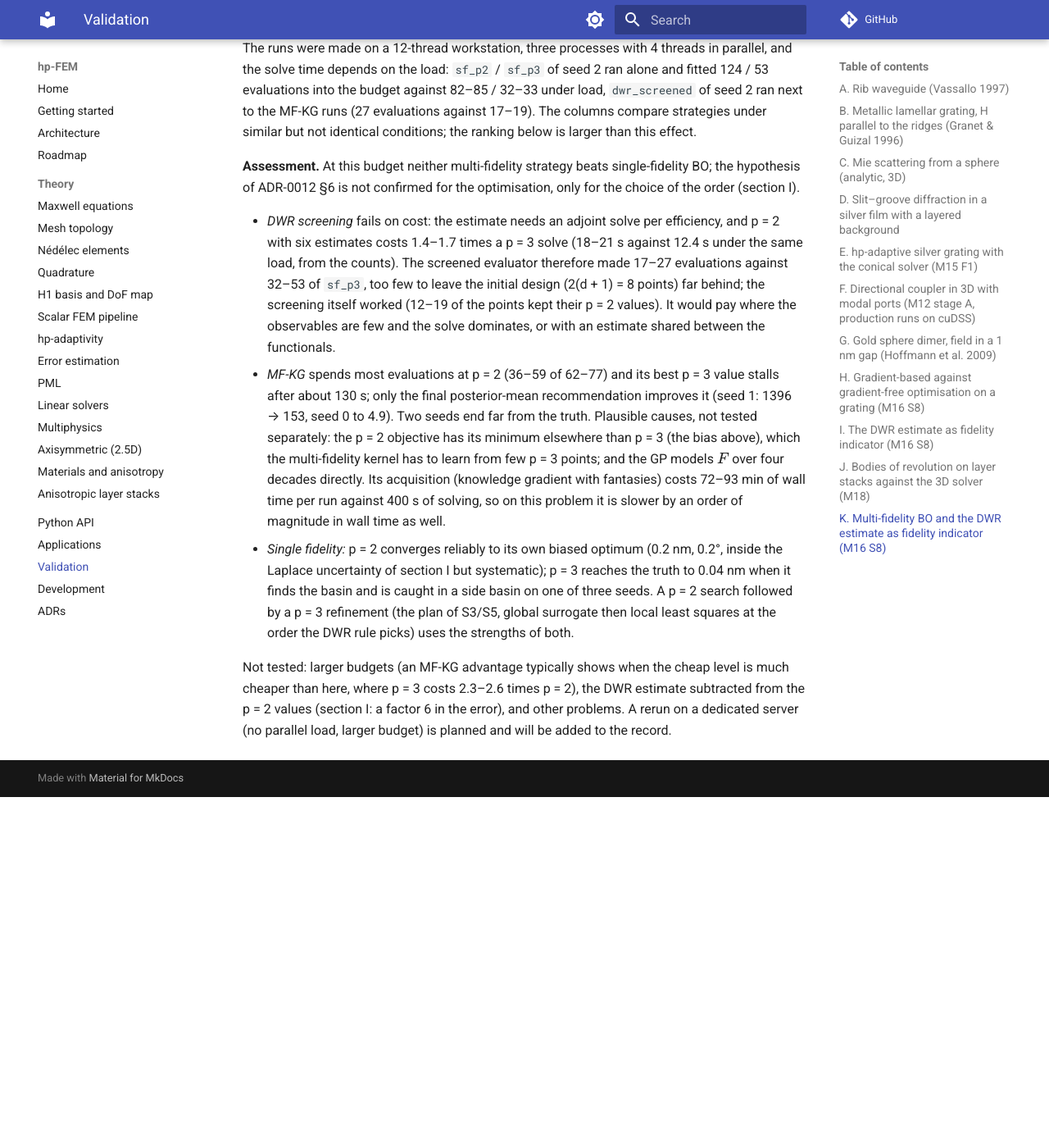
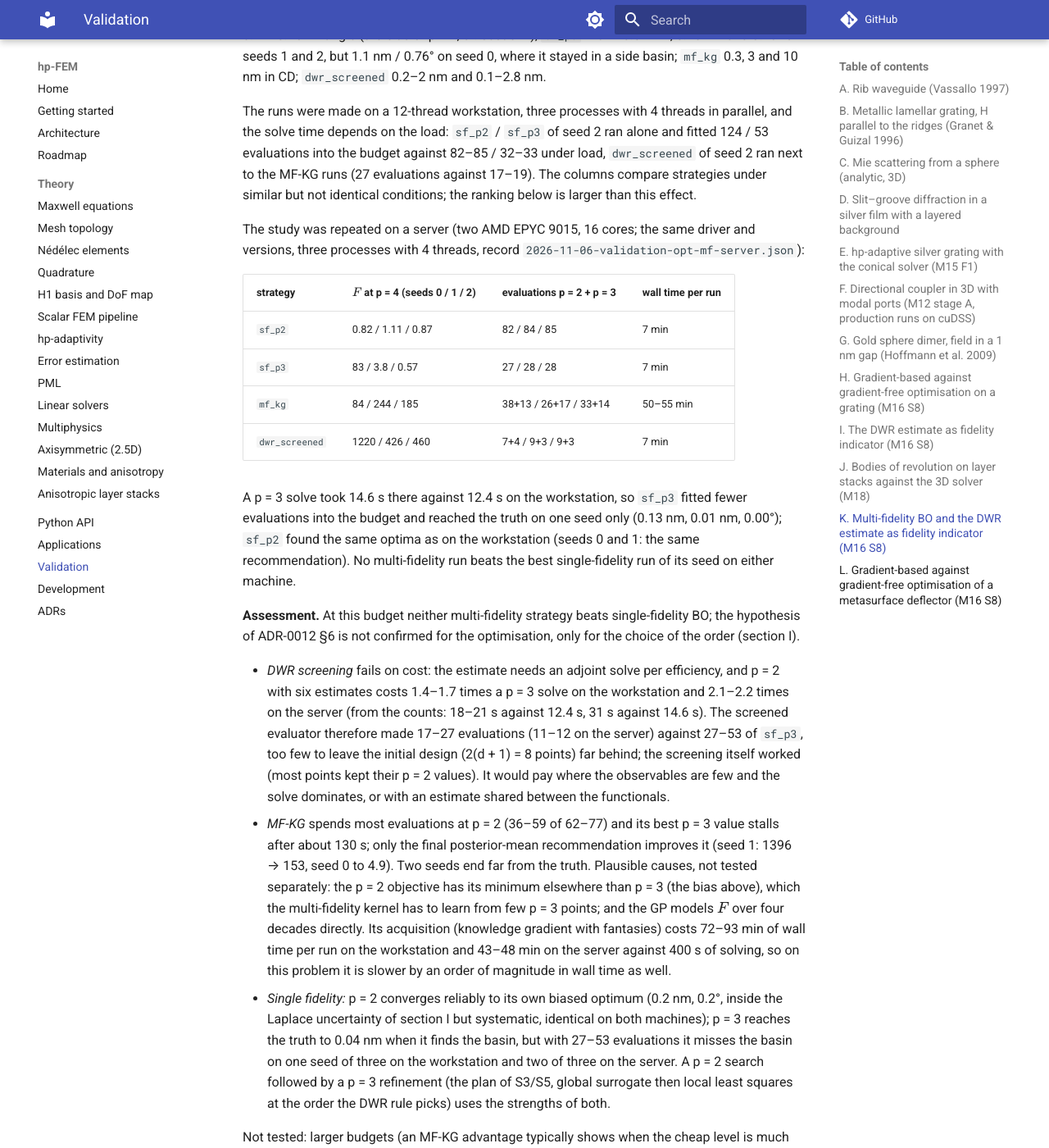
Before and after one commit to PhotonPower/hp-FEM, an MkDocs documentation site: the page built from docs/validation.md, in a window 1280 px wide and 1400 px high, scrolled down 29390 px. Shown: the whole window at 82% size. Built offline with MkDocs 1.6.1 and Material for MkDocs 9.7.7, drawn with Linux system fonts in a browser that asks for light colours; comment, search, counter and statistics services are not loaded; before the commit the page ends 30362 px from its top, so only the background shows below that; some of the changed text lies outside the part shown.

Commit message:
docs(validation): M16 S8 server runs, metasurface section L; S8 ticked
Server records (two AMD EPYC 9015, issue #202) for the four studies of
benchmarks/opt_validation.py, saved as *-server.json next to the workstation records:
- H and I rerun after the PML fix #156: same conclusions; gradient-enhanced BO reaches the
  noise level first on all three seeds, the DWR rule picks p = 3 with a bias of 0.10 std.
- K repeated on the server: no multi-fidelity gain on either machine.
- L (new): TiO2 metasurface deflector into the -1 order; both BO variants find the global
  maximum (0.916) on every seed, Nelder-Mead and L-BFGS-B depend on the start.
Roadmap M16 S8 ticked (M16 complete), CLAUDE.md status, CHANGELOG.

Co-Authored-By: Claude Opus 5.5 <noreply@anthropic.com>

```diff
--- a/docs/validation.md
+++ b/docs/validation.md
@@ -702,35 +702,36 @@ truth gives $F = 0.016$ (the floor of the discretisation, largest deviation $1.9
 so $F \le m = 6$ means a match to the noise level and $F \le 0.06$ one to a tenth of it.
 Budget 40 evaluations, seeds 0–2 (initial designs; random starts in the box for the local
 methods). Driver `benchmarks/opt_validation.py bo`, record
-`benchmarks/results/2026-10-10-validation-opt-bo.json` (three processes with 6 threads each).
-Both studies of S8 ran before the fix of the grating PML angle (#156, every grating PML was
-designed for normal incidence); target and model share the PML, so the comparisons are
-self-consistent, but the absolute efficiencies differ slightly from those of today's code.
+`benchmarks/results/2026-11-06-validation-opt-bo-server.json` (code after the fix of the grating
+PML angle #156; a server with two AMD EPYC 9015, 16 cores, 6 threads, next to the study of
+section L). The first run, before #156 (`2026-10-10-validation-opt-bo.json`; target and model
+shared the PML designed for normal incidence, so it was self-consistent), gave the same picture
+with the differences noted below.
 
 | method | evaluations to $F \le m$ (seeds 0 / 1 / 2) | best $F$ after 40 | s per evaluation |
 |---|---|---|---|
-| Bayesian optimisation, EI | 39 / 26 / 30 | 1.16 / 0.42 / 0.53 | 5.4 |
-| Bayesian optimisation, EI, gradient-enhanced | 16 / 31 / 22 | 0.26 / 0.15 / 0.16 | 9.0 |
-| Nelder–Mead | – / – / 40 | 34 / 41 / 4.5 | 8.0 |
-| differential evolution | – / – / – | 338 / 775 / 285 | 8.6 |
-| L-BFGS-B (random start) | – / 27 / – | 3364 / 0.38 / 2828 | 7.5 |
+| Bayesian optimisation, EI | 36 / 34 / 27 | 0.46 / 0.87 / 0.44 | 4.8 |
+| Bayesian optimisation, EI, gradient-enhanced | 17 / 31 / 22 | 0.33 / 0.13 / 0.20 | 7.2 |
+| Nelder–Mead | – / – / 38 | 35 / 42 / 4.1 | 4.5 |
+| differential evolution | – / – / – | 337 / 779 / 285 | 4.5 |
+| L-BFGS-B (random start) | – / – / – | 3360 / 3100 / 410 | 6.5 |
 
-At the best points the gradient-enhanced BO is within 0.04 nm in CD, 0.13–0.20 nm in height and
-0.04–0.09° in angle, plain BO within 0.09 nm, 0.08–0.23 nm and 0.03–0.19°; the BO runs remeshed
-10–22 times (the initial designs fill the box).
+At the best points the gradient-enhanced BO is within 0.03–0.05 nm in CD, 0.16–0.29 nm in height
+and 0.05–0.08° in angle, plain BO within 0.04–0.13 nm, 0.14–0.31 nm and 0.03–0.07°; the BO runs
+remeshed 11–21 times (the initial designs fill the box).
 
-**Assessment.** Gradient-enhanced BO reaches the noise level in fewer evaluations on two of three
-seeds (16 and 22 against 39 and 30; on seed 1 the plain one is faster, 26 against 31) and ends
-2–4 times lower in $F$ on all three. An evaluation with the Jacobian costs about 1.7 times one
+**Assessment.** Gradient-enhanced BO reaches the noise level in fewer evaluations on all three
+seeds (17 / 31 / 22 against 36 / 34 / 27; before #156 the plain one was faster on seed 1) and
+ends 1.4–6.6 times lower in $F$. An evaluation with the Jacobian costs about 1.5 times one
 without, so in wall time the two are close up to the noise level and the gradients pay off in
-the final accuracy. The local gradient method alone is fast when it starts in the basin (seed 1:
-the noise level in 27 evaluations, $F = 0.38$) but stops at a corner of the box from two of three
-random starts; Nelder–Mead and differential evolution are far from the goal after 40
-evaluations (differential evolution needs a population of tens per generation). No method
-reached $F \le 0.06$ within 40 evaluations. The study is small (three seeds, one problem, one
-budget) and the per-evaluation times include the contention of three parallel processes; it
-supports the plan of S3/S5 — a global surrogate stage, with gradients where the evaluator
-provides them, before a local least-squares fit — rather than proving a general ranking.
+the final accuracy. The local gradient method alone stops at a corner of the box from all three
+random starts (after 14, 14 and 28 evaluations); before #156 one of the three started in the
+basin and reached the noise level in 27 evaluations. Nelder–Mead and differential evolution are
+far from the goal after 40 evaluations (differential evolution needs a population of tens per
+generation). No method reached $F \le 0.06$ within 40 evaluations. The study is small (three
+seeds, one problem, one budget); it supports the plan of S3/S5 — a global surrogate stage, with
+gradients where the evaluator provides them, before a local least-squares fit — rather than
+proving a general ranking.
 
 ## I. The DWR estimate as fidelity indicator (M16 S8)
 
@@ -748,8 +749,10 @@ the same five data sets with `opt.fit` (least squares from the start geometry 11
 The bias of a strategy is measured *paired*: the shift of its estimate against the p = 4 fit of
 the same data set, averaged over the seeds (the noise realisation cancels; the spread of the
 shift over the seeds is below a third of its mean for CD and angle at p = 2). Driver
-`benchmarks/opt_validation.py dwr`, record `benchmarks/results/2026-10-10-validation-opt-dwr.json`.
-Data, model and reference share the PML of section H (before #156).
+`benchmarks/opt_validation.py dwr`, record
+`benchmarks/results/2026-11-06-validation-opt-dwr-server.json` (code after #156, the server of
+section H, 6 threads). The first run before #156 (`2026-10-10-validation-opt-dwr.json`) agrees
+to within 0.1 standard deviation in every shift below and picks the same order.
 
 **Effectivity.** At the truth on the morphed start mesh, the signed DWR estimate
 (`conical_dwr_estimate` of the order functional) against the true error (p = 5 on the same
@@ -757,33 +760,34 @@ mesh), largest over the six observables:
 
 | p | largest true error | largest estimate | after subtracting the estimate | largest $\eta$ at the start |
 |---|---|---|---|---|
-| 2 | $1.73\cdot10^{-3}$ | $1.71\cdot10^{-3}$ | $2.8\cdot10^{-4}$ | $2.96\cdot10^{-3}$ |
-| 3 | $2.80\cdot10^{-4}$ | $2.01\cdot10^{-4}$ | $7.9\cdot10^{-5}$ | $1.98\cdot10^{-4}$ |
-| 4 | $7.86\cdot10^{-5}$ | $7.86\cdot10^{-5}$ | $1.9\cdot10^{-8}$ | $7.97\cdot10^{-5}$ |
+| 2 | $1.61\cdot10^{-3}$ | $1.58\cdot10^{-3}$ | $2.7\cdot10^{-4}$ | $2.67\cdot10^{-3}$ |
+| 3 | $2.64\cdot10^{-4}$ | $1.85\cdot10^{-4}$ | $8.0\cdot10^{-5}$ | $1.93\cdot10^{-4}$ |
+| 4 | $7.95\cdot10^{-5}$ | $7.95\cdot10^{-5}$ | $1.9\cdot10^{-8}$ | $8.29\cdot10^{-5}$ |
 
-The sign is right for every observable; the estimate captures 69–99 % of the error at p = 3 and
-all of it at p = 4, so subtracting it gains a factor 6, 4 and 4000. The bound $\sum_K |r_K|$
-overestimates by 1.7 to $10^3$ and is no stopping criterion. With κσ = $2\cdot10^{-4}$ the rule
-selects p = 3 at the start geometry.
+The sign is right for every observable at p = 3 and 4 and for five of six at p = 2 (the sixth has
+a true error of $5\cdot10^{-5}$, a thirtieth of the largest); for the observables with the larger
+errors the estimate captures 67–105 % of the error at p = 3 and all of it at p = 4, so
+subtracting it gains a factor 6, 3 and 4000. The bound $\sum_K |r_K|$ overestimates by 1.7 to
+700 and is no stopping criterion. With κσ = $2\cdot10^{-4}$ the rule selects p = 3 at the start
+geometry (largest $\eta$ $1.93\cdot10^{-4}$, just below).
 
 **Fits.**
 
 | strategy | shift against p = 4: CD / height / angle | same, in the fit's std | rms deviation from the truth, in std | within 2 std | evaluations | median time per fit |
 |---|---|---|---|---|---|---|
-| p = 2 | +0.170 nm / +0.071 nm / −0.126° | 0.68 / 0.16 / −0.42 | 0.87 / 0.85 / 0.53 | 15 of 15 | 10.4 | 81 s |
-| p = 2, $\sigma^2 + \eta^2$ as noise | +0.149 nm / −0.086 nm / −0.069° | 0.59 / −0.17 / −0.22 | 0.80 / 0.95 / 0.61 | 15 of 15 | 9.8 | 151 s |
-| p = 3 (the DWR rule) | +0.028 nm / −0.002 nm / −0.021° | 0.11 / −0.01 / −0.07 | 0.77 / 0.95 / 0.78 | 15 of 15 | 10.2 | 284 s |
-| p = 4 (reference) | 0 | 0 | 0.80 / 0.95 / 0.84 | 15 of 15 | 11.4 | 800 s |
+| p = 2 | +0.154 nm / +0.039 nm / −0.100° | 0.62 / 0.09 / −0.33 | 0.85 / 0.81 / 0.54 | 15 of 15 | 10.2 | 90 s |
+| p = 2, $\sigma^2 + \eta^2$ as noise | +0.144 nm / −0.084 nm / −0.061° | 0.56 / −0.17 / −0.20 | 0.77 / 0.96 / 0.62 | 15 of 15 | 11.2 | 93 s |
+| p = 3 (the DWR rule) | +0.024 nm / +0.023 nm / −0.024° | 0.10 / 0.05 / −0.08 | 0.77 / 0.93 / 0.78 | 15 of 15 | 10.6 | 195 s |
+| p = 4 (reference) | 0 | 0 | 0.80 / 0.95 / 0.84 | 15 of 15 | 10.6 | 525 s |
 
-(The rule's fits repeat the p = 3 computation and agree with it to $10^{-7}$; the median times
-are from a workstation shared with other jobs and indicate the ratio only, the record has every
-run.)
+(The rule's fits repeat the p = 3 computation and agree with it to $10^{-7}$; the record has
+every run.)
 
 **Assessment.** The premises hold on this problem. The estimate is accurate enough to choose
-the order: the rule picks p = 3 and the bias there is 0.11 std in CD and below 0.1 std in the
-other parameters — the size κ = 0.1 promises — at a third of the cost of p = 4. At p = 2, where
-$\eta$ reaches 1.5σ, the bias is 0.68 std in CD and 0.42 std in angle. Adding $\eta^2$ to the
-noise variance does not remove it (0.59 / 0.22 std): it widens the error bars by at most 13 %
+the order: the rule picks p = 3 and the bias there is 0.10 std in CD and below 0.1 std in the
+other parameters — the size κ = 0.1 promises — at about a third of the cost of p = 4. At p = 2,
+where $\eta$ reaches 1.3σ, the bias is 0.62 std in CD and 0.33 std in angle. Adding $\eta^2$ to
+the noise variance does not remove it (0.56 / 0.20 std): it widens the error bars by at most 13 %
 and reweights the observables, but a systematic error stays a shift — the reason ADR-0012
 gives for not doing so. The bias at p = 2 is invisible in the usual diagnostics: all strategies
 cover the truth within 2 std in every run and their rms deviations are alike, because the noise
@@ -920,16 +924,31 @@ evaluations into the budget against 82–85 / 32–33 under load, `dwr_screened`
 to the MF-KG runs (27 evaluations against 17–19). The columns compare strategies under similar
 but not identical conditions; the ranking below is larger than this effect.
 
+The study was repeated on a server (two AMD EPYC 9015, 16 cores; the same driver and versions,
+three processes with 4 threads, record `2026-11-06-validation-opt-mf-server.json`):
+
+| strategy | $F$ at p = 4 (seeds 0 / 1 / 2) | evaluations p = 2 + p = 3 | wall time per run |
+|---|---|---|---|
+| `sf_p2` | 0.82 / 1.11 / 0.87 | 82 / 84 / 85 | 7 min |
+| `sf_p3` | 83 / 3.8 / 0.57 | 27 / 28 / 28 | 7 min |
+| `mf_kg` | 84 / 244 / 185 | 38+13 / 26+17 / 33+14 | 50–55 min |
+| `dwr_screened` | 1220 / 426 / 460 | 7+4 / 9+3 / 9+3 | 7 min |
+
+A p = 3 solve took 14.6 s there against 12.4 s on the workstation, so `sf_p3` fitted fewer
+evaluations into the budget and reached the truth on one seed only (0.13 nm, 0.01 nm, 0.00°);
+`sf_p2` found the same optima as on the workstation (seeds 0 and 1: the same recommendation).
+No multi-fidelity run beats the best single-fidelity run of its seed on either machine.
+
 **Assessment.** At this budget neither multi-fidelity strategy beats single-fidelity BO; the
 hypothesis of ADR-0012 §6 is not confirmed for the optimisation, only for the choice of the
 order (section I).
 
 - *DWR screening* fails on cost: the estimate needs an adjoint solve per efficiency, and p = 2
-  with six estimates costs 1.4–1.7 times a p = 3 solve (18–21 s against 12.4 s under the same
-  load, from the counts). The screened evaluator therefore made
-  17–27 evaluations against 32–53 of `sf_p3`, too few to leave the initial design
-  (2(d + 1) = 8 points) far behind; the screening itself worked (12–19 of the points kept their
-  p = 2 values). It would pay where the observables are few and the solve dominates, or with an
+  with six estimates costs 1.4–1.7 times a p = 3 solve on the workstation and 2.1–2.2 times on
+  the server (from the counts: 18–21 s against 12.4 s, 31 s against 14.6 s). The screened
+  evaluator therefore made 17–27 evaluations (11–12 on the server) against 27–53 of `sf_p3`, too
+  few to leave the initial design (2(d + 1) = 8 points) far behind; the screening itself worked
+  (most points kept their p = 2 values). It would pay where the observables are few and the solve dominates, or with an
   estimate shared between the functionals.
 - *MF-KG* spends most evaluations at p = 2 (36–59 of 62–77) and its best p = 3 value stalls
   after about 130 s; only the final posterior-mean recommendation improves it (seed 1:
@@ -937,15 +956,59 @@ order (section I).
   separately: the p = 2 objective has its minimum elsewhere than p = 3 (the bias above), which
   the multi-fidelity kernel has to learn from few p = 3 points; and the GP models $F$ over four
   decades directly. Its acquisition (knowledge gradient with fantasies) costs 72–93 min of wall
-  time per run against 400 s of solving, so on this problem it is slower by an order of
+  time per run on the workstation and 43–48 min on the server against 400 s of solving, so on this problem it is slower by an order of
   magnitude in wall time as well.
 - *Single fidelity:* p = 2 converges reliably to its own biased optimum (0.2 nm, 0.2°, inside
-  the Laplace uncertainty of section I but systematic); p = 3 reaches the truth to 0.04 nm when
-  it finds the basin and is caught in a side basin on one of three seeds. A p = 2 search followed
+  the Laplace uncertainty of section I but systematic, identical on both machines); p = 3
+  reaches the truth to 0.04 nm when it finds the basin, but with 27–53 evaluations it misses the
+  basin on one seed of three on the workstation and two of three on the server. A p = 2 search followed
   by a p = 3 refinement (the plan of S3/S5, global surrogate then local least squares at the
   order the DWR rule picks) uses the strengths of both.
 
 Not tested: larger budgets (an MF-KG advantage typically shows when the cheap level is much
 cheaper than here, where p = 3 costs 2.3–2.6 times p = 2), the DWR estimate subtracted from
-the p = 2 values (section I: a factor 6 in the error), and other problems. A rerun on a
-dedicated server (no parallel load, larger budget) is planned and will be added to the record.
+the p = 2 values (section I: a factor 6 in the error), and other problems.
+
+## L. Gradient-based against gradient-free optimisation of a metasurface deflector (M16 S8)
+
+**Problem.** A TiO₂ ridge (trapezoid) on fused silica, period 500 nm, illuminated from the
+air at 600 nm under 36.87° — the Littrow angle of the −1 order in air — so that the cell deflects
+the transmitted light into the −1 order in the glass. Objective: maximise the mean $\bar T_{-1} = (T_{-1}^s + T_{-1}^p)/2$ of
+the −1 transmission efficiency for s and p (polarisation-independent deflection) over the width
+CD ∈ [60, 400] nm, the height ∈ [150, 600] nm and the side-wall angle ∈ [80°, 90°]. The
+structured unit-cell mesh (a column line bent onto the side wall, 20 nm rows) is built at the
+tallest ridge, morphed exactly and remeshed when the quality guard trips; p = 2 (at the start geometry p = 2
+and p = 4 differ by less than $5\cdot10^{-4}$ in the efficiencies, the energy balance closes to
+$10^{-4}$). The landscape has two maxima, $\bar T_{-1} \approx 0.92$ near (166 nm, 287 nm) and
+$\approx 0.68$ near (285 nm, 500 nm), and is about 0.5 at the height bound. The five
+methods of section H, 40 evaluations, seeds 0–2 (random starts in the box for the local methods).
+Driver `benchmarks/opt_validation.py meta`, record
+`benchmarks/results/2026-11-06-validation-opt-meta-server.json` (the server of section H, 6
+threads, next to the study of section H).
+
+| method | best $\bar T_{-1}$ (seeds 0 / 1 / 2) | evaluations to within 0.01 of the best | s per evaluation |
+|---|---|---|---|
+| Bayesian optimisation, EI | 0.9144 / 0.9160 / 0.9144 | 22 / 26 / 17 | 2.3 |
+| Bayesian optimisation, EI, gradient-enhanced | 0.9153 / 0.9161 / 0.9161 | 22 / 15 / 21 | 6.1 |
+| Nelder–Mead | 0.682 / 0.447 / 0.915 | – / – / 30 | 2.2 |
+| differential evolution | 0.820 / 0.882 / 0.866 | – / – / – | 2.3 |
+| L-BFGS-B (random start) | 0.503 / 0.470 / 0.470 | – / – / – | 6.5 |
+
+The best value any run found is 0.9161 at CD 166.0 nm, height 287.4 nm, 88.5° (the
+gradient-enhanced BO of seeds 1 and 2, which agree to 0.1 nm); plain BO ends within
+$1.7\cdot10^{-3}$ of it, twice at the vertical-wall bound (90°, 167.6 nm, 286.9 nm). The BO runs
+remeshed 16–35 times, differential evolution 37–38 times; one evaluation of all runs
+failed.
+
+**Assessment.** Both BO variants find the global maximum on all three seeds, in 15–26
+evaluations to within 0.01. On this landscape the gradients do not shorten the search (to within
+0.01: 22 / 15 / 21 against 22 / 26 / 17) and cost 2.6 times as much per evaluation (two
+polarisations, four orders each, adjoint per order), but they place the final point more
+precisely (all three within $8\cdot10^{-4}$ of the best against $1.7\cdot10^{-3}$). The local
+methods depend on the start: Nelder–Mead reaches the global maximum from one start of three and
+stops on the second maximum (0.68) from another, L-BFGS-B climbs to the height bound (600 nm)
+from all three random starts and stops there after 12–15 evaluations. Differential evolution
+gets within 0.05 on two seeds but not within 0.01 in 40 evaluations. Together with section H:
+a global surrogate stage is needed on multimodal design problems, and gradient enhancement
+pays where a least-squares objective sharpens the minimum (H) more than where a smooth maximum
+is to be found (L). Three seeds, one cell, one budget.
```
Also changed, not shown: CHANGELOG.md (+5 -0 lines), CLAUDE.md (+2 -2 lines), docs/roadmap.md (+9 -9 lines), 4 other files.
